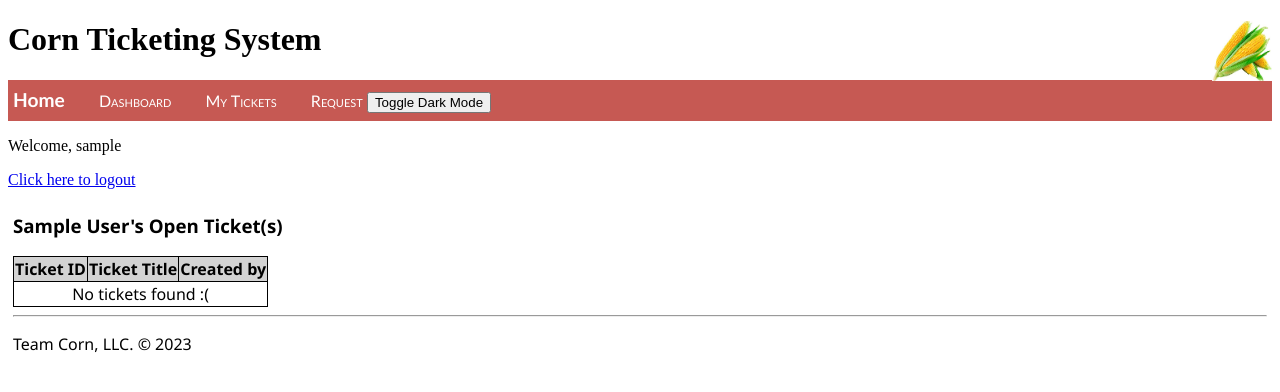
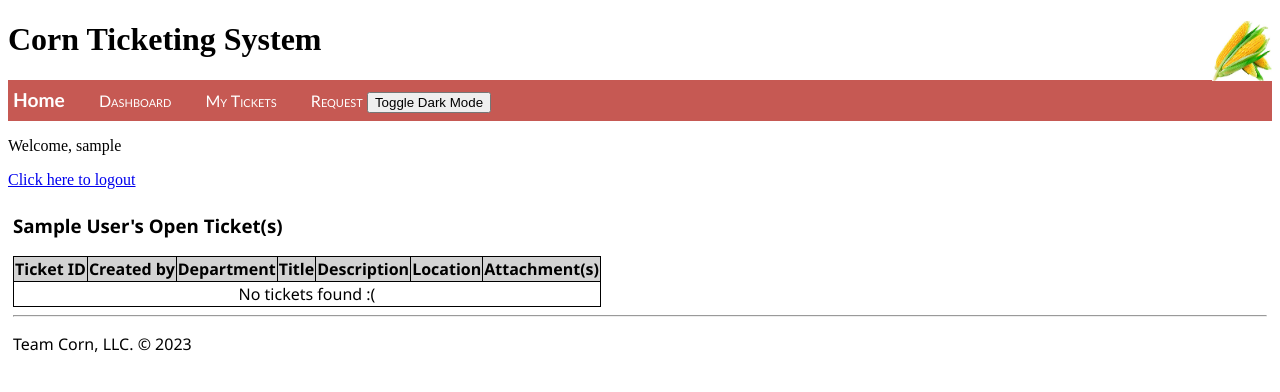
Before and after one commit to Isaac-rosdail/flask-site-csc470, a Flask app: page /tickets/ in a window 1280 px wide. Shown: the top 392 px of the page. Run offline with Flask 3, Linux system fonts and the light colour scheme; the visitor is signed in with stand-in values (Sample User, id 1); data that the repository does not hold is empty.

Commit message:
Update mytickets table to show all Ticket infos

```diff
--- a/app/templates/mytickets.html
+++ b/app/templates/mytickets.html
@@ -6,20 +6,28 @@
 <table>
     <tr>
         <th>Ticket ID</th>
-        <th>Ticket Title</th>
         <th>Created by</th>
+        <th>Department</th>
+        <th>Title</th>
+        <th>Description</th>
+        <th>Location</th>
+        <th>Attachment(s)</th>
     </tr>
     {% if tickets %}
         {% for ticket in tickets %}
         <tr>
             <td>{{ ticket.id }}</td>
+            <td>{{ ticket.created_by }}</td>
+            <td>{{ ticket.dept }}</td>
             <td>{{ ticket.title }}</td>
-            <td>{{ ticket.created_by }}</td>
+            <td>{{ ticket.description }}</td>
+            <td>{{ ticket.location }}</td>
+            <td>{{ ticket.attachment }}</td>
         </tr>
         {% endfor %}
     {% else %}
         <tr>
-            <td colspan="3">No tickets found :(</td>
+            <td colspan="7">No tickets found :(</td>
         </tr>
     {% endif %}
 </table>
```
